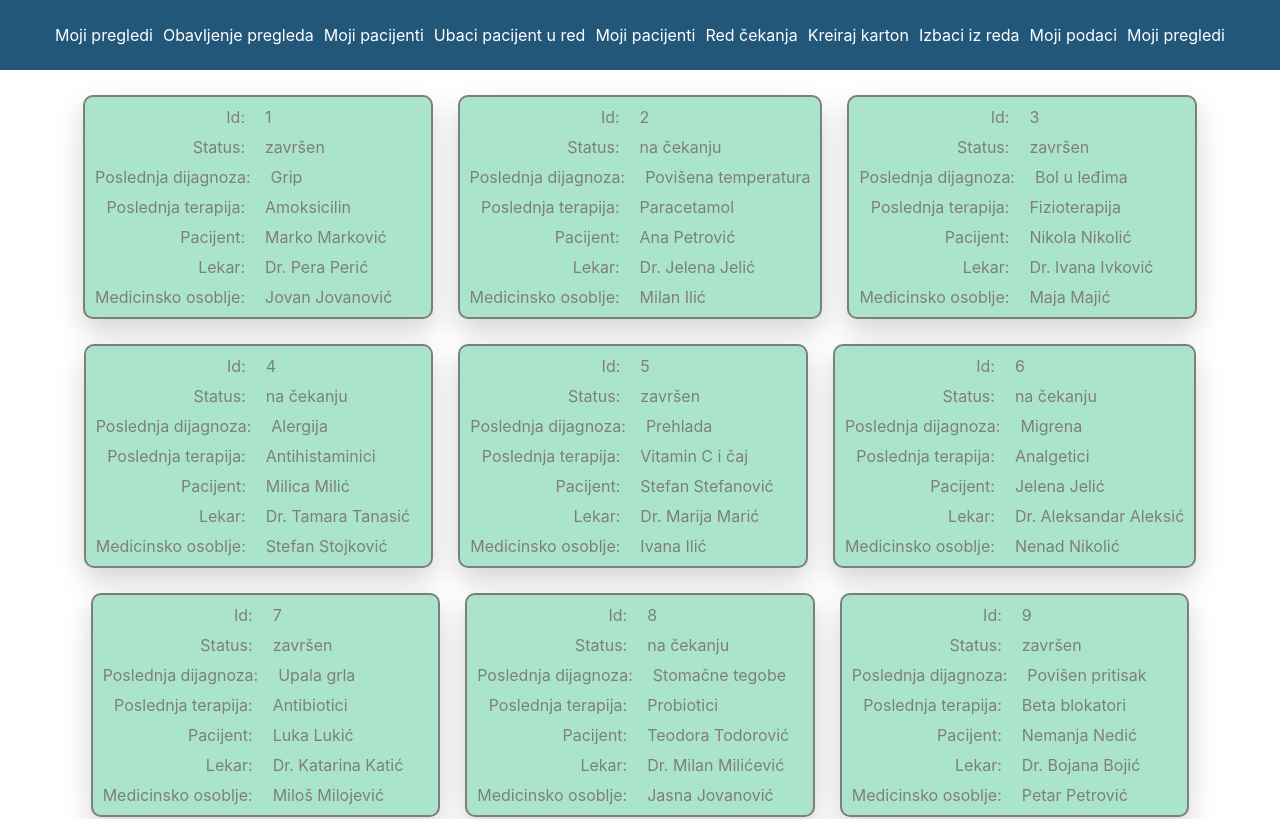
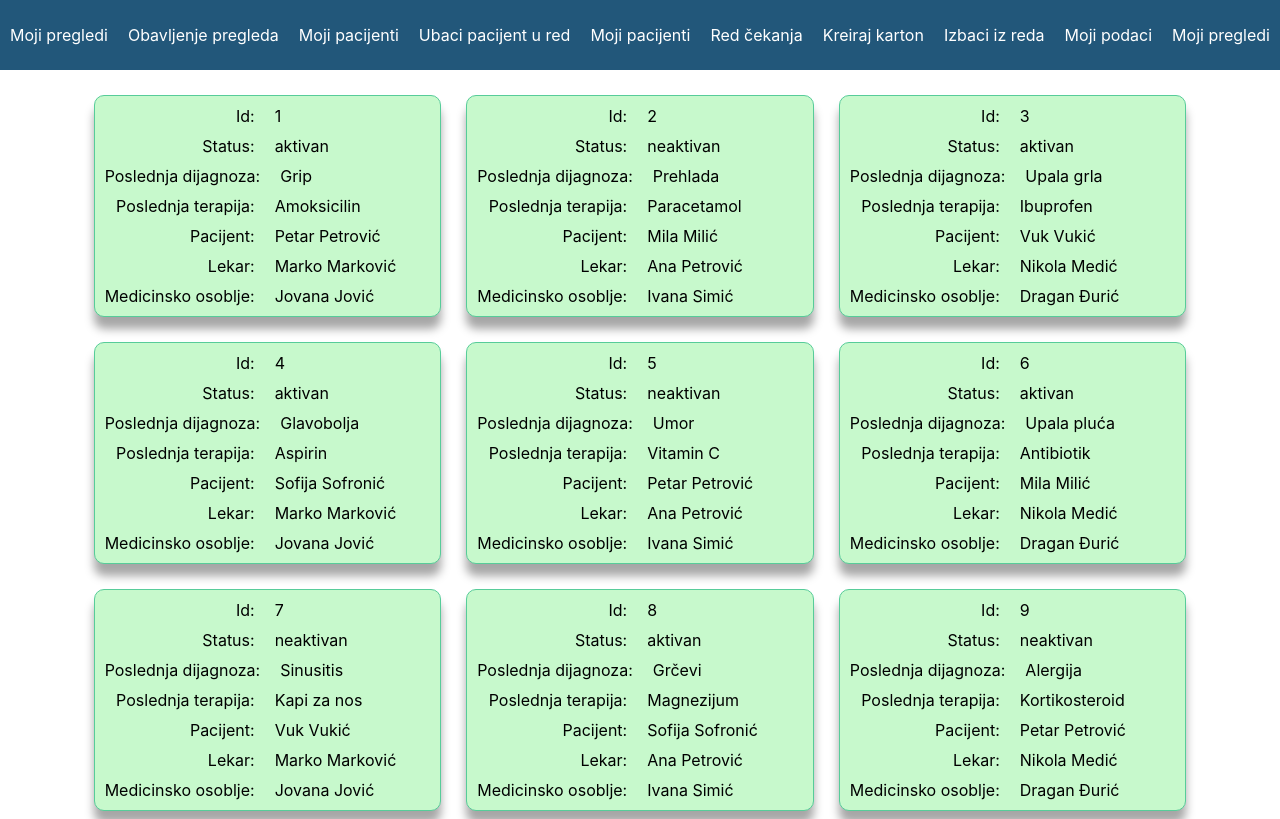
Before and after one commit to elab-development/internet-tehnologije-2024-projekat-zdravstvenikarton_2020_0384_2022_1088, a React (Create React App) app in the folder zdravstveni_karton/frontend/aplikacija/: page /kartoni in a window 1280 px wide. Shown: the top 819 px of the page. Built offline with nearby package versions, Linux system fonts and the light colour scheme.

Commit message:
Izmena nizova i dorada početne stranice

```diff
--- a/zdravstveni_karton/frontend/aplikacija/src/App.css
+++ b/zdravstveni_karton/frontend/aplikacija/src/App.css
@@ -12,8 +12,14 @@
   align-items: center;
 }
 
-a {
+.navMeni>a {
   color: white;
+  /*background-color: #38A3A5;*/
+  padding: 5px;
+}
+
+a:hover{
+  color:black;
 }
 
 .pocetna {
@@ -47,15 +53,14 @@ a {
 
 .kartica {
   display: flex;
-  background-color: #57CC99;
+  background-color: #C7F9CC;
   min-width: 300px;
   flex-direction: column;
   padding: 10px;
-  box-shadow: 0 12px 28px rgba(0, 0, 0, 0.35);
+  box-shadow: 0 12px 10px rgba(0, 0, 0, 0.35);
   gap: 10px;
-  border: 2px solid black;
+  border: 1px solid #57CC99;
   border-radius: 10px;
-  opacity: 50%;
 }
 
 .kartica>div {
--- a/zdravstveni_karton/frontend/aplikacija/src/App.js
+++ b/zdravstveni_karton/frontend/aplikacija/src/App.js
@@ -1,10 +1,8 @@
-import logo from './logo.svg';
 import './App.css';
 import NavMeni from './komponente/NavMeni';
-import Korisnik from './komponente/Korisnik';
 import Korisnici from './komponente/Korisnici';
 import Pocetna from './komponente/Pocetna';
-import { BrowserRouter, Routes, Route,NavLink } from "react-router-dom";
+import { BrowserRouter, Routes, Route, NavLink, useLocation } from "react-router-dom";
 import Pregledi from './komponente/Pregledi';
 import Kartoni from './komponente/Kartoni';
 
@@ -21,28 +19,28 @@ const korisnici = [
     ime: "Ana",
     prezime: "Petrović",
     username: "ana_p",
-    uloga: "pacijent"
+    uloga: "lekar"
   },
   {
     jmbg: "2505983456123",
     ime: "Nikola",
     prezime: "Medić",
     username: "nikola_med",
-    uloga: "med_osoblje"
+    uloga: "lekar"
   },
   {
     jmbg: "1502957890123",
     ime: "Jovana",
     prezime: "Jović",
     username: "jovana77",
-    uloga: "pacijent"
+    uloga: "med_osoblje"
   },
   {
     jmbg: "3004884567891",
     ime: "Dragan",
     prezime: "Đurić",
     username: "dragan_d",
-    uloga: "lekar"
+    uloga: "med_osoblje"
   },
   {
     jmbg: "0407991234567",
@@ -63,14 +61,14 @@ const korisnici = [
     ime: "Mila",
     prezime: "Milić",
     username: "mila88",
-    uloga: "lekar"
+    uloga: "pacijent"
   },
   {
     jmbg: "0905014567890",
     ime: "Vuk",
     prezime: "Vukić",
     username: "vuk_v",
-    uloga: "med_osoblje"
+    uloga: "pacijent"
   },
   {
     jmbg: "2212017896543",
@@ -88,29 +86,29 @@ const pregledi = [
     status: "završen",
     dijagnoza: "Grip",
     terapija: "Amoksicilin",
-    pacijent: "Marko Marković",
-    lekar: "Dr. Pera Perić",
-    medicinskoOsoblje: "Jovan Jovanović",
+    pacijent: "Petar Petrović",
+    lekar: "Dr. Marko Marković",
+    medicinskoOsoblje: "Jovana Jović",
   },
   {
     id: 2,
-    datumZavrsetka: "2025-09-02",
+    datumZavrsetka: "/",
     status: "na čekanju",
-    dijagnoza: "Povišena temperatura",
-    terapija: "Paracetamol",
-    pacijent: "Ana Petrović",
-    lekar: "Dr. Jelena Jelić",
-    medicinskoOsoblje: "Milan Ilić",
+    dijagnoza: "/",
+    terapija: "/",
+    pacijent: "Petar Petrović",
+    lekar: "Dr. Ana Petrović",
+    medicinskoOsoblje: "Jovana Jović",
   },
   {
     id: 3,
-    datumZavrsetka: "2025-09-03",
+    datumZavrsetka: "/",
     status: "na čekanju",
-    dijagnoza: "Bol u leđima",
-    terapija: "Fizioterapija",
-    pacijent: "Nikola Nikolić",
-    lekar: "Dr. Ivana Ivković",
-    medicinskoOsoblje: "Maja Majić",
+    dijagnoza: "/",
+    terapija: "/",
+    pacijent: "Mila Milić",
+    lekar: "Dr. Ana Petrović",
+    medicinskoOsoblje: "Dragan Đurić",
   },
   {
     id: 4,
@@ -118,29 +116,29 @@ const pregledi = [
     status: "završen",
     dijagnoza: "Alergija",
     terapija: "Antihistaminici",
-    pacijent: "Milica Milić",
-    lekar: "Dr. Tamara Tanasić",
-    medicinskoOsoblje: "Stefan Stojković",
+    pacijent: "Vuk Vukić",
+    lekar: "Dr. Nikola Medić",
+    medicinskoOsoblje: "Ivana Simić",
   },
   {
     id: 5,
-    datumZavrsetka: "2025-09-05",
+    datumZavrsetka: "/",
     status: "na čekanju",
-    dijagnoza: "Prehlada",
-    terapija: "Vitamin C i čaj",
-    pacijent: "Stefan Stefanović",
-    lekar: "Dr. Marija Marić",
-    medicinskoOsoblje: "Ivana Ilić",
+    dijagnoza: "/",
+    terapija: "/",
+    pacijent: "Sofija Sofronić",
+    lekar: "Dr. Marko Marković",
+    medicinskoOsoblje: "Jovan Jović",
   },
   {
     id: 6,
-    datumZavrsetka: "2025-09-06",
+    datumZavrsetka: "/",
     status: "na čekanju",
-    dijagnoza: "Migrena",
-    terapija: "Analgetici",
-    pacijent: "Jelena Jelić",
-    lekar: "Dr. Aleksandar Aleksić",
-    medicinskoOsoblje: "Nenad Nikolić",
+    dijagnoza: "/",
+    terapija: "/",
+    pacijent: "Petar Petrović",
+    lekar: "Dr. Ana Petrović",
+    medicinskoOsoblje: "Dragan Đurić",
   },
   {
     id: 7,
@@ -148,29 +146,29 @@ const pregledi = [
     status: "završen",
     dijagnoza: "Upala grla",
     terapija: "Antibiotici",
-    pacijent: "Luka Lukić",
-    lekar: "Dr. Katarina Katić",
-    medicinskoOsoblje: "Miloš Milojević",
+    pacijent: "Mila Milić",
+    lekar: "Dr. Nikola Medić",
+    medicinskoOsoblje: "Dragan Đurić",
   },
   {
     id: 8,
-    datumZavrsetka: "2025-09-08",
+    datumZavrsetka: "/",
     status: "na čekanju",
-    dijagnoza: "Stomačne tegobe",
-    terapija: "Probiotici",
-    pacijent: "Teodora Todorović",
-    lekar: "Dr. Milan Milićević",
-    medicinskoOsoblje: "Jasna Jovanović",
+    dijagnoza: "/",
+    terapija: "/",
+    pacijent: "Vuk Vukić",
+    lekar: "Dr. Nikola Medić",
+    medicinskoOsoblje: "Ivana Simić",
   },
   {
     id: 9,
-    datumZavrsetka: "2025-09-09",
+    datumZavrsetka: "/",
     status: "na čekanju",
-    dijagnoza: "Povišen pritisak",
-    terapija: "Beta blokatori",
-    pacijent: "Nemanja Nedić",
-    lekar: "Dr. Bojana Bojić",
-    medicinskoOsoblje: "Petar Petrović",
+    dijagnoza: "/",
+    terapija: "/",
+    pacijent: "Sofija Sofronić",
+    lekar: "Dr. Ana Petrović",
+    medicinskoOsoblje: "Jovana Jović",
   },
   {
     id: 10,
@@ -178,120 +176,118 @@ const pregledi = [
     status: "završen",
     dijagnoza: "Dijabetes",
     terapija: "Insulin",
-    pacijent: "Sara Sarić",
-    lekar: "Dr. Vuk Vukić",
-    medicinskoOsoblje: "Mira Mirić",
+    pacijent: "Vuk Vukić",
+    lekar: "Dr. Marko Marković",
+    medicinskoOsoblje: "Jovana Jović",
   }
 ];
 
 const kartoni = [
   {
     id: 1,
-    status: "završen",
+    status: "aktivan",
     poslednjaTerapija: "Amoksicilin",
     poslednjaDijagnoza: "Grip",
-    pacijent: "Marko Marković",
-    lekar: "Dr. Pera Perić",
-    medicinskoOsoblje: "Jovan Jovanović",
+    pacijent: "Petar Petrović",
+    lekar: "Marko Marković",
+    medicinskoOsoblje: "Jovana Jović",
   },
   {
     id: 2,
-    status: "na čekanju",
+    status: "neaktivan",
     poslednjaTerapija: "Paracetamol",
-    poslednjaDijagnoza: "Povišena temperatura",
-    pacijent: "Ana Petrović",
-    lekar: "Dr. Jelena Jelić",
-    medicinskoOsoblje: "Milan Ilić",
+    poslednjaDijagnoza: "Prehlada",
+    pacijent: "Mila Milić",
+    lekar: "Ana Petrović",
+    medicinskoOsoblje: "Ivana Simić",
   },
   {
     id: 3,
-    status: "završen",
-    poslednjaTerapija: "Fizioterapija",
-    poslednjaDijagnoza: "Bol u leđima",
-    pacijent: "Nikola Nikolić",
-    lekar: "Dr. Ivana Ivković",
-    medicinskoOsoblje: "Maja Majić",
+    status: "aktivan",
+    poslednjaTerapija: "Ibuprofen",
+    poslednjaDijagnoza: "Upala grla",
+    pacijent: "Vuk Vukić",
+    lekar: "Nikola Medić",
+    medicinskoOsoblje: "Dragan Đurić",
   },
   {
     id: 4,
-    status: "na čekanju",
-    poslednjaTerapija: "Antihistaminici",
-    poslednjaDijagnoza: "Alergija",
-    pacijent: "Milica Milić",
-    lekar: "Dr. Tamara Tanasić",
-    medicinskoOsoblje: "Stefan Stojković",
+    status: "aktivan",
+    poslednjaTerapija: "Aspirin",
+    poslednjaDijagnoza: "Glavobolja",
+    pacijent: "Sofija Sofronić",
+    lekar: "Marko Marković",
+    medicinskoOsoblje: "Jovana Jović",
   },
   {
     id: 5,
-    status: "završen",
-    poslednjaTerapija: "Vitamin C i čaj",
-    poslednjaDijagnoza: "Prehlada",
-    pacijent: "Stefan Stefanović",
-    lekar: "Dr. Marija Marić",
-    medicinskoOsoblje: "Ivana Ilić",
+    status: "neaktivan",
+    poslednjaTerapija: "Vitamin C",
+    poslednjaDijagnoza: "Umor",
+    pacijent: "Petar Petrović",
+    lekar: "Ana Petrović",
+    medicinskoOsoblje: "Ivana Simić",
   },
   {
     id: 6,
-    status: "na čekanju",
-    poslednjaTerapija: "Analgetici",
-    poslednjaDijagnoza: "Migrena",
-    pacijent: "Jelena Jelić",
-    lekar: "Dr. Aleksandar Aleksić",
-    medicinskoOsoblje: "Nenad Nikolić",
+    status: "aktivan",
+    poslednjaTerapija: "Antibiotik",
+    poslednjaDijagnoza: "Upala pluća",
+    pacijent: "Mila Milić",
+    lekar: "Nikola Medić",
+    medicinskoOsoblje: "Dragan Đurić",
   },
   {
     id: 7,
-    status: "završen",
-    poslednjaTerapija: "Antibiotici",
-    poslednjaDijagnoza: "Upala grla",
-    pacijent: "Luka Lukić",
-    lekar: "Dr. Katarina Katić",
-    medicinskoOsoblje: "Miloš Milojević",
+    status: "neaktivan",
+    poslednjaTerapija: "Kapi za nos",
+    poslednjaDijagnoza: "Sinusitis",
+    pacijent: "Vuk Vukić",
+    lekar: "Marko Marković",
+    medicinskoOsoblje: "Jovana Jović",
   },
   {
     id: 8,
-    status: "na čekanju",
-    poslednjaTerapija: "Probiotici",
-    poslednjaDijagnoza: "Stomačne tegobe",
-    pacijent: "Teodora Todorović",
-    lekar: "Dr. Milan Milićević",
-    medicinskoOsoblje: "Jasna Jovanović",
+    status: "aktivan",
+    poslednjaTerapija: "Magnezijum",
+    poslednjaDijagnoza: "Grčevi",
+    pacijent: "Sofija Sofronić",
+    lekar: "Ana Petrović",
+    medicinskoOsoblje: "Ivana Simić",
   },
   {
     id: 9,
-    status: "završen",
-    poslednjaTerapija: "Beta blokatori",
-    poslednjaDijagnoza: "Povišen pritisak",
-    pacijent: "Nemanja Nedić",
-    lekar: "Dr. Bojana Bojić",
-    medicinskoOsoblje: "Petar Petrović",
+    status: "neaktivan",
+    poslednjaTerapija: "Kortikosteroid",
+    poslednjaDijagnoza: "Alergija",
+    pacijent: "Petar Petrović",
+    lekar: "Nikola Medić",
+    medicinskoOsoblje: "Dragan Đurić",
   },
   {
     id: 10,
-    status: "završen",
-    poslednjaTerapija: "Insulin",
-    poslednjaDijagnoza: "Dijabetes",
-    pacijent: "Sara Sarić",
-    lekar: "Dr. Vuk Vukić",
-    medicinskoOsoblje: "Mira Mirić",
+    status: "aktivan",
+    poslednjaTerapija: "Antiseptik",
+    poslednjaDijagnoza: "Posekotina",
+    pacijent: "Mila Milić",
+    lekar: "Marko Marković",
+    medicinskoOsoblje: "Jovana Jović",
   }
 ];
 
 
 function App() {
+  const lokacija = useLocation(); // mora biti const
+
   return (
     <div className="App">
-      <BrowserRouter>
-        <NavMeni/>
-        <Routes>
-          <Route path="/" element={<Pocetna />} />
-          <Route path="/pregledi" element={<Pregledi pregledi = {pregledi} />} />
-          <Route path="/korisnici" element={<Korisnici korisnici = {korisnici} />} />
-          <Route path="/kartoni" element={<Kartoni kartoni = {kartoni} />} />
-        </Routes>
-
-      </BrowserRouter>
-
+      {lokacija.pathname === "/" ? null : <NavMeni />}
+      <Routes>
+        <Route path="/" element={<Pocetna />} />
+        <Route path="/pregledi" element={<Pregledi pregledi={pregledi} />} />
+        <Route path="/korisnici" element={<Korisnici korisnici={korisnici} />} />
+        <Route path="/kartoni" element={<Kartoni kartoni={kartoni} />} />
+      </Routes>
     </div>
   );
 }
--- a/zdravstveni_karton/frontend/aplikacija/src/index.js
+++ b/zdravstveni_karton/frontend/aplikacija/src/index.js
@@ -3,11 +3,16 @@ import ReactDOM from 'react-dom/client';
 import './index.css';
 import App from './App';
 import reportWebVitals from './reportWebVitals';
+import { BrowserRouter, Routes, Route, NavLink, useLocation } from "react-router-dom";
 
 const root = ReactDOM.createRoot(document.getElementById('root'));
 root.render(
   <React.StrictMode>
-    <App />
+    <div>
+      <BrowserRouter>
+        <App />
+      </BrowserRouter>
+    </div>
   </React.StrictMode>
 );
 
```
